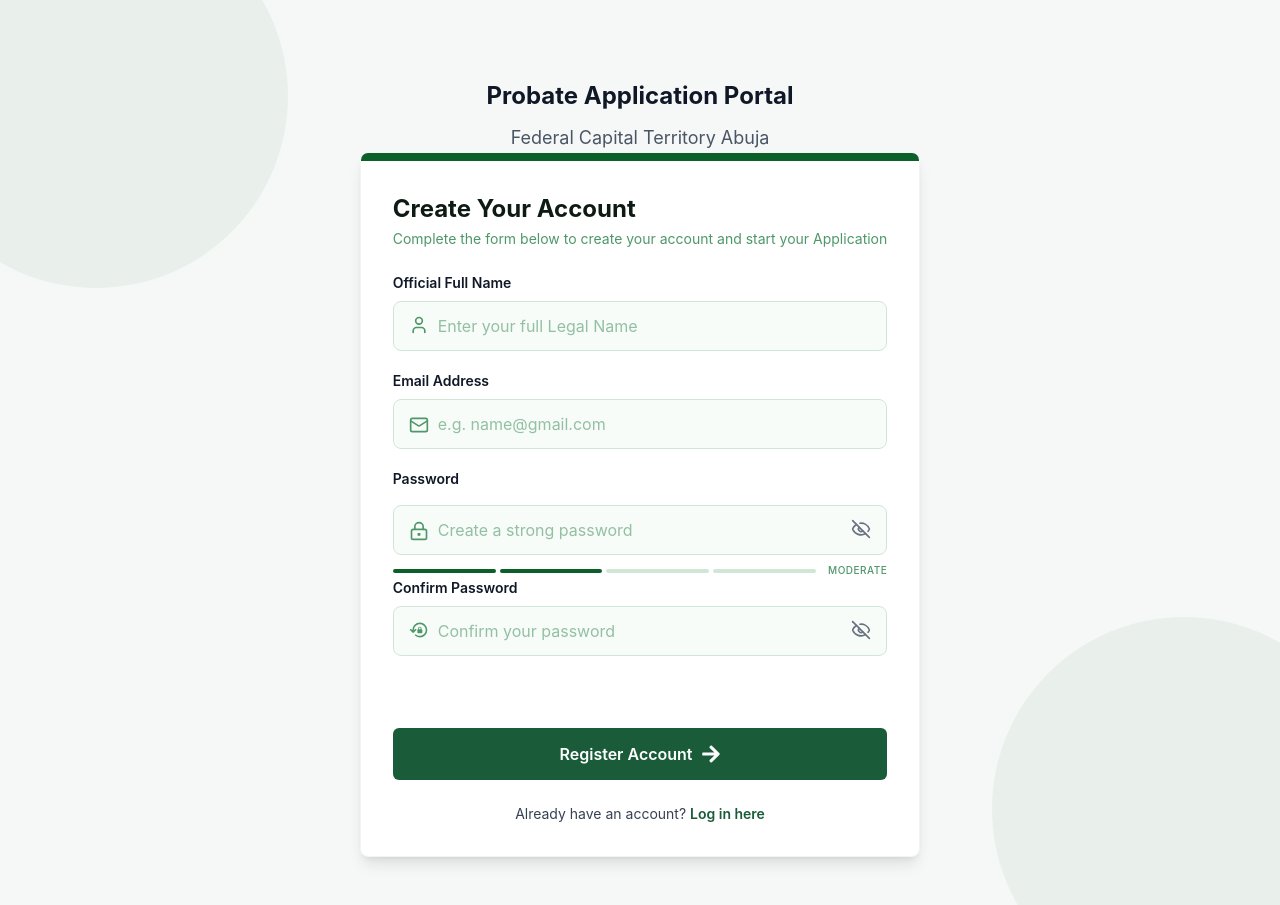
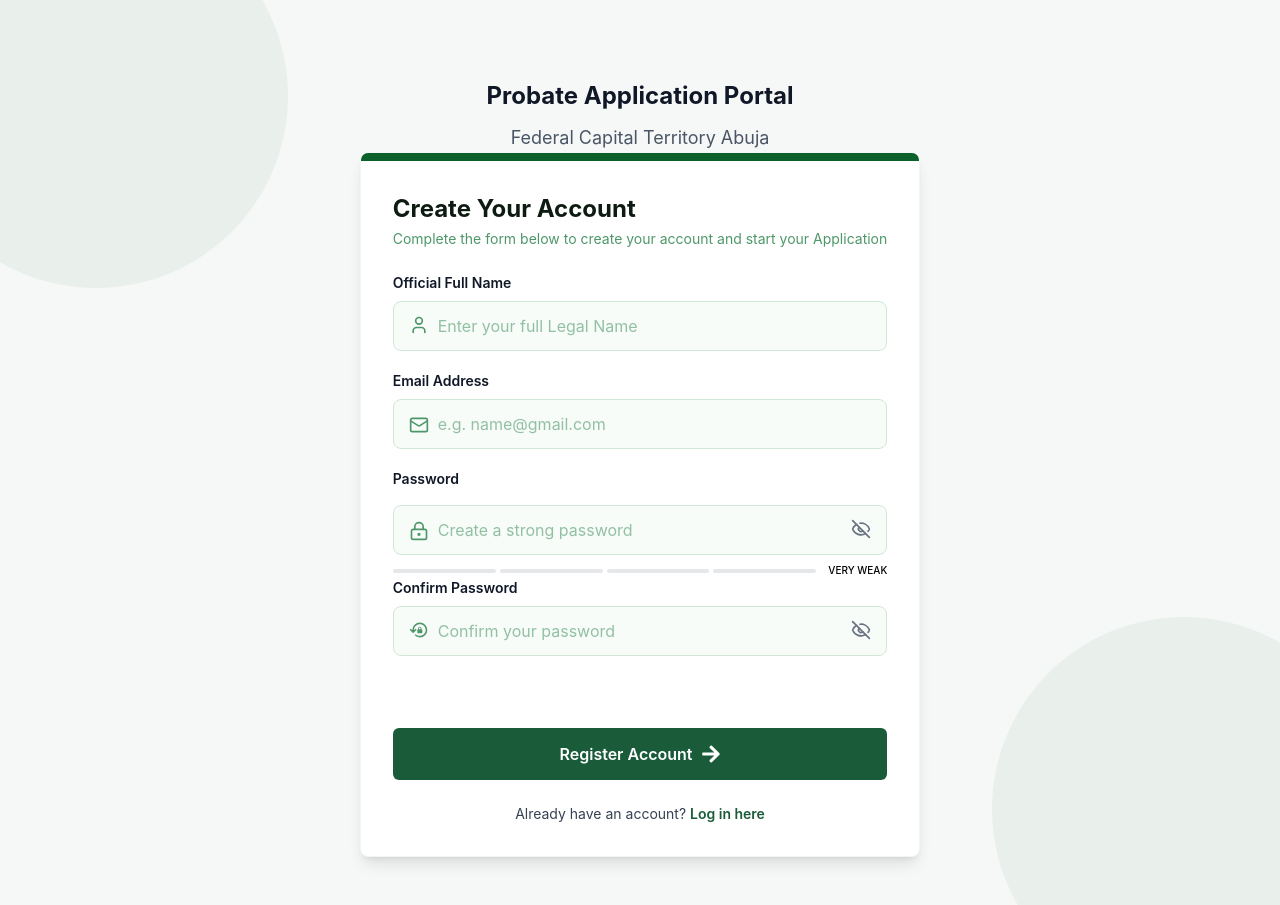
Before and after one commit to kingdada7/probateNG, a React (Vite) app in the folder Applicant/: page /citizenregistration in a window 1280 px wide. Built offline with nearby package versions, Linux system fonts and the light colour scheme; no server answers.

Commit message:
imported password strength to registration page

```diff
--- a/Applicant/pages/CitizenRegistration.jsx
+++ b/Applicant/pages/CitizenRegistration.jsx
@@ -17,6 +17,7 @@ import { FaArrowRight } from "react-icons/fa";
 import { Link, useNavigate } from "react-router";
 import { useAppContext } from "../context/AppContext";
 import toast from "react-hot-toast";
+import PasswordStrength from "../components/PasswordStrength";
 
 function CitizenRegistration() {
   const { axios, navigate } = useAppContext();
@@ -138,15 +139,7 @@ function CitizenRegistration() {
                       />
                     )}
                   </div>
-                  <div className="mt-2 flex gap-1 items-center">
-                    <div className="h-1 flex-1 bg-[#0b602a] rounded-full"></div>
-                    <div className="h-1 flex-1 bg-[#0b602a] rounded-full"></div>
-                    <div className="h-1 flex-1 bg-[#d0e7d8] dark:bg-[#2a4433] rounded-full"></div>
-                    <div className="h-1 flex-1 bg-[#d0e7d8] dark:bg-[#2a4433] rounded-full"></div>
-                    <span className="text-[10px] text-[#4e9769] ml-2 font-medium uppercase tracking-wider">
-                      Moderate
-                    </span>
-                  </div>
+                  <PasswordStrength password={password} />
 
                   <div className=" relative items-center justify-between mb-2">
                     <label className=" text-sm font-semibold text-gray-900 mb-2 flex items-center gap-2">
```
